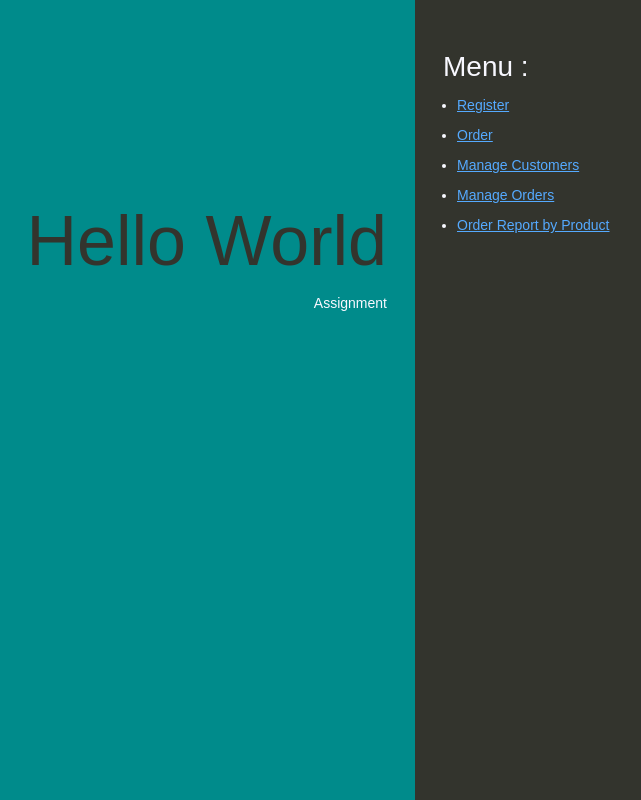
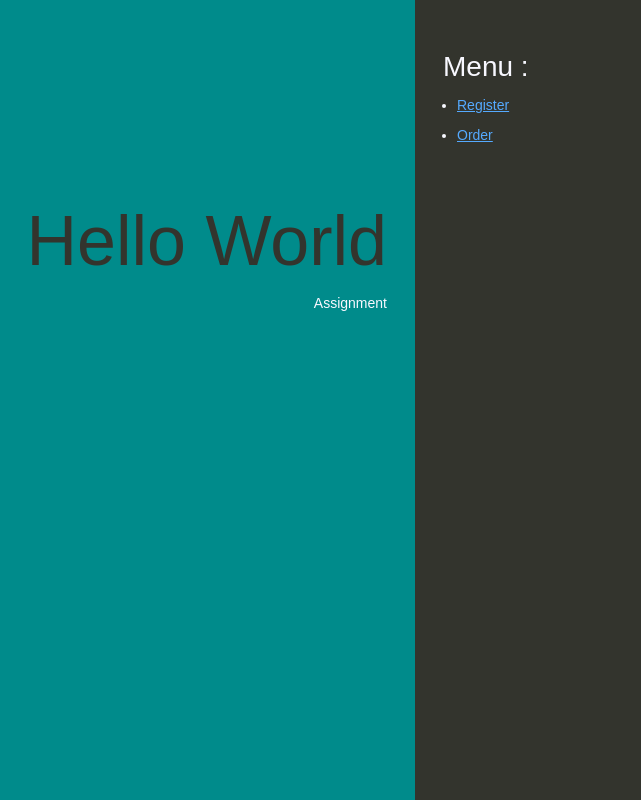
Before and after one commit to ARanchod/HelloWorld, a website: page index.html in a window 1280 px wide. Shown: the whole page, without its empty margins (225-866 px from the left). Drawn offline with Linux system fonts and the light colour scheme.

Commit message:
Update index.html

```diff
--- a/index.html
+++ b/index.html
@@ -82,9 +82,6 @@
       <ul>
         <li><a href="https://c2abg234.caspio.com/dp/e3568000ef9aa1e8c0ef4e03b105">Register</a></li>
         <li><a href="https://c2abg234.caspio.com/dp/e3568000583eb93c082d4adf91a4">Order</a></li>
-        <li><a href="https://c2abg234.caspio.com/dp/e35680002d0332b057384ac9ae43">Manage Customers</a></li>
-        <li><a href="https://c2abg234.caspio.com/dp/e3568000654cc5b6bba8408f9cbf">Manage Orders</a></li>
-        <li><a href="https://c2abg234.caspio.com/dp/e35680003f53eccd137b4e86bc44">Order Report by Product</a></li>
       </ul>
     </div>
   </body>
```
